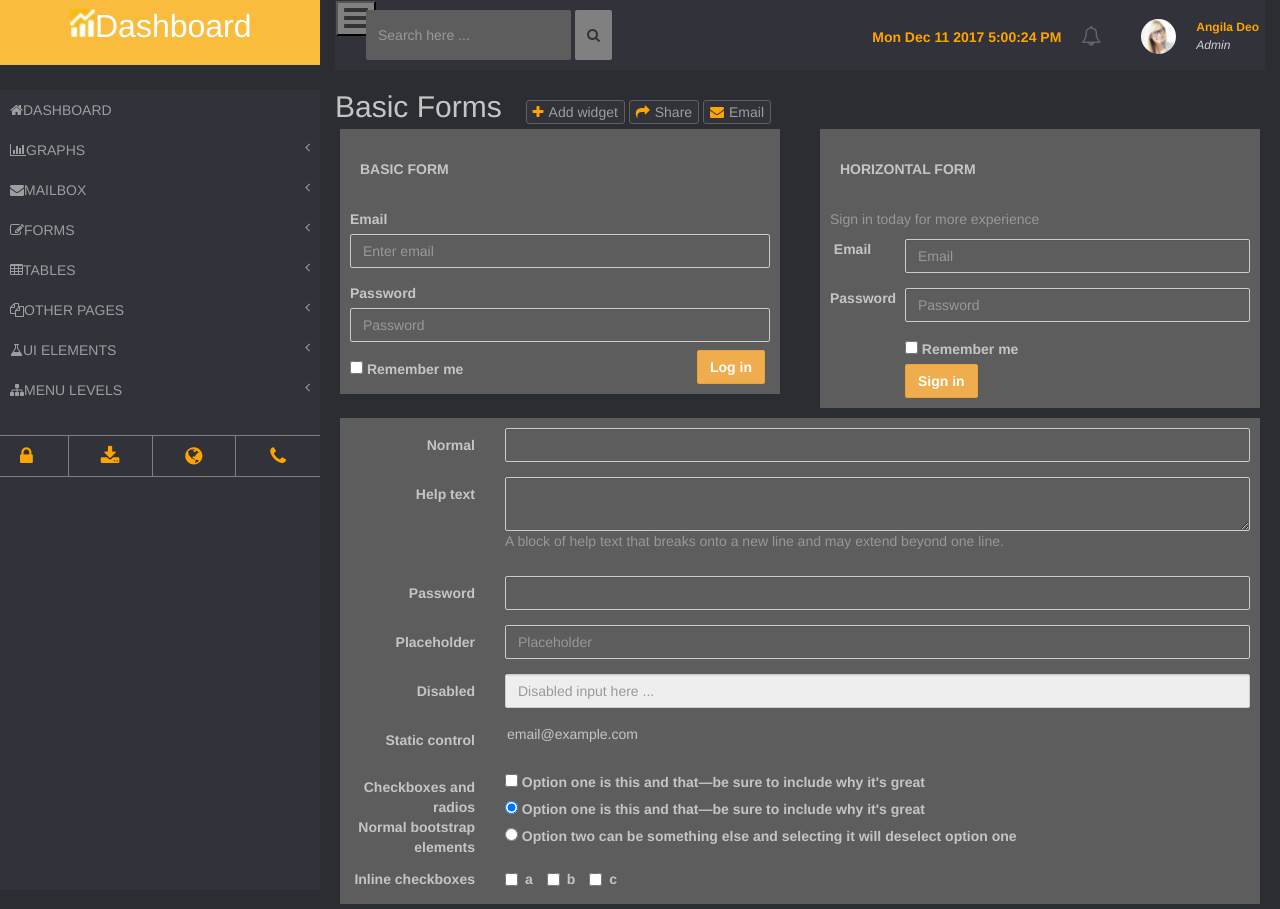
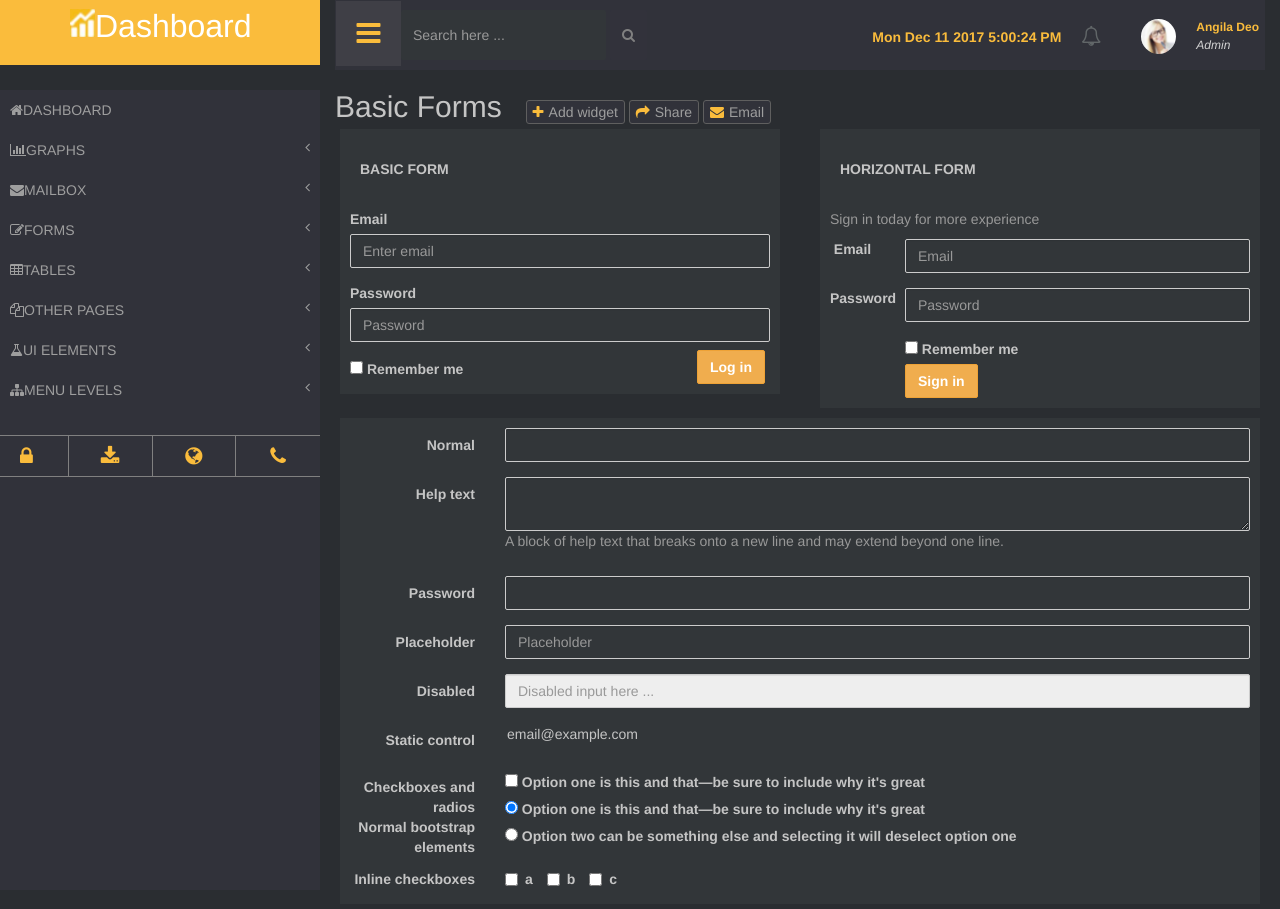
Before and after one commit to ArianeH/dashboard-layout, a plain HTML site: page index.html in a window 1280 px wide. Drawn offline with nearby package versions, Linux system fonts and the light colour scheme.

Commit message:
Adjusted color scheme for dashboard layout

```diff
--- a/style.css
+++ b/style.css
@@ -37,23 +37,30 @@
   position: relative;
 }
 .navbar-toggler {
-  background-color: grey;
   position: absolute;
   left: 0px;
+  height: 65px;
+  width: 65px;
+  background-color: #3f3f46;
+  color: #fabc3c;
+  border: none;
 }
 .search-form {
   position: absolute;
+  left: 65px;
   top: 50%;
   transform: translate(0, -50%);
 }
 .search-field, .search-btn {
   border: none;
+  border-radius: none;
   height: 50px;
-  background-color: grey;
+  background-color: #32323b;
+  color: grey;
   box-shadow: none;
 }
 #time {
-  color: orange;
+  color: #fabc3c;
   font-weight: bolder;
 }
 .navbar .avatar {
@@ -84,11 +91,11 @@
   font-size: 20px;
 }
 .navbar-link:hover {
-  color: orange;
+  color: #fabc3c;
   text-decoration: none;
 }
 .user-name {
-  color: orange;
+  color: #fabc3c;
   font-size: 12px;
   font-weight: bolder;
 }
@@ -143,14 +150,14 @@
   color: #9e9e9e;
 }
 .form {
-  background-color: #5d5d5d;
+  background-color: #323639;
   color: #c5c5c5;
   margin: 5px;
   padding: 10px;
 }
 .form-control {
   color: #c5c5c5;
-  background-color: #5d5d5d;
+  background-color: #323639;
   border-radius: 2px;
 }
 .form-heading {
@@ -182,11 +189,11 @@
   margin-top: 7px;
 }
 .form-actions > .heading-btn > .fa {
-  color: orange;
+  color: #fabc3c;
   margin-right: 5px;
 }
 .form-control-plaintext {
-  background-color: #5e5e5e;
+  background-color: #323639;
   border: none;
 }
 .checkbox-inline {
@@ -203,7 +210,7 @@
   margin-right: 0px;
 }
 .side-navbar-actions > .fa {
-  color: orange;
+  color: #fabc3c;
   font-size: 20px;
   border-top: 1px solid grey;
   border-bottom: 1px solid grey;
@@ -241,5 +248,6 @@
   padding: 10px;
 }
 .accordion-link:hover, .accordion-link:focus, .accordion-link:active, .open, .open:focus {
-  background-color: grey;
+  background-color: #3f3f46;
+  color: white;
 }
```
